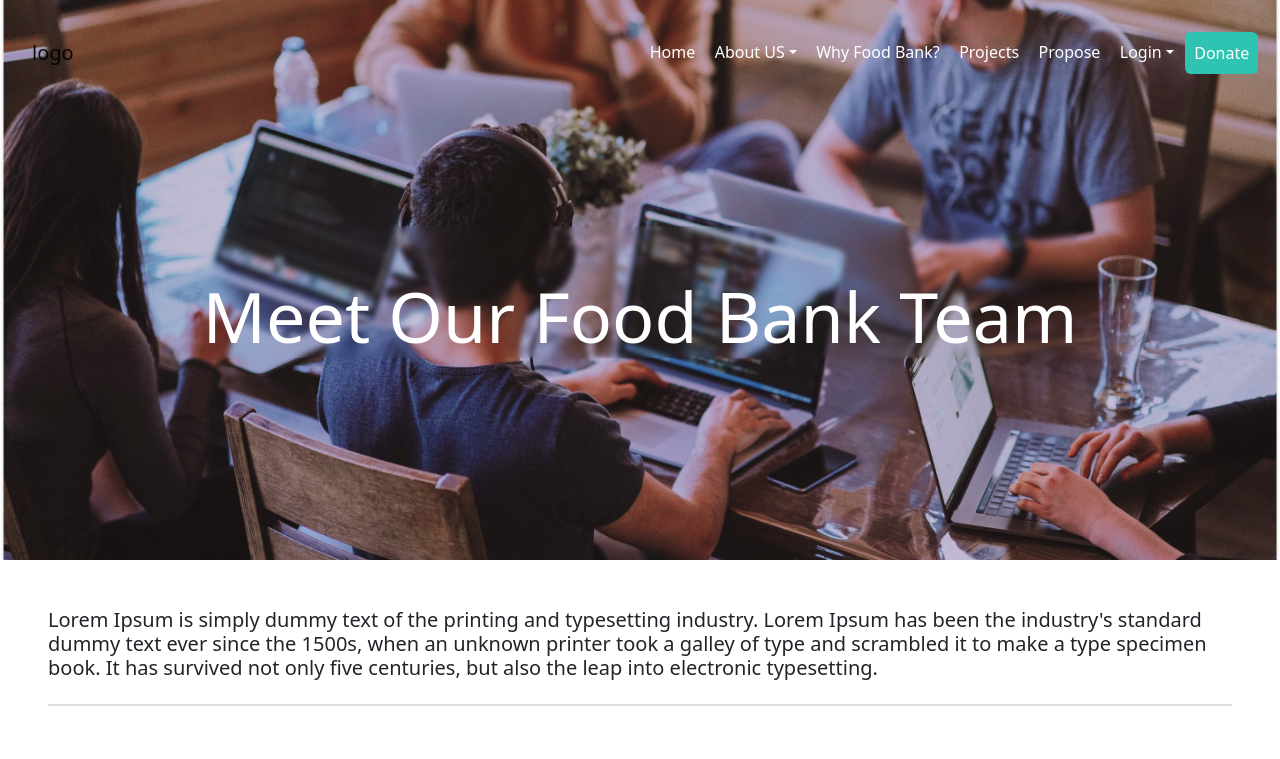
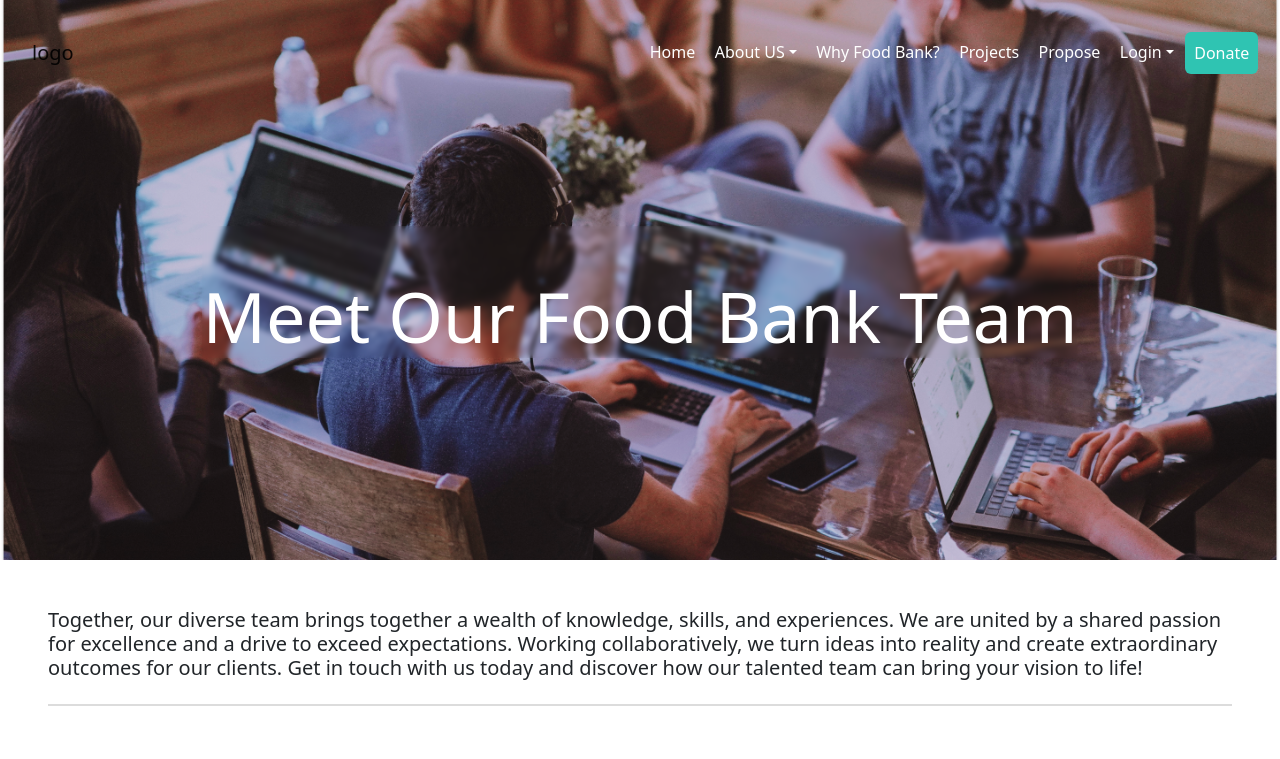
Before and after one commit to ingenious-it/food-bank, a React (Create React App) app in the folder client/: page /ourteam in a window 1280 px wide. Shown: the top 759 px of the page. Built offline with nearby package versions, Linux system fonts and the light colour scheme.

Commit message:
our team revisit

```diff
--- a/client/src/components/ourteam.jsx
+++ b/client/src/components/ourteam.jsx
@@ -21,11 +21,8 @@ const Team = () => {
         </div>
         <div className="textcontain d-flex ms-5 me-5 text-justify flex-direction-column">
           <h5 className="mt-5">
-            Lorem Ipsum is simply dummy text of the printing and typesetting
-            industry. Lorem Ipsum has been the industry's standard dummy text
-            ever since the 1500s, when an unknown printer took a galley of type
-            and scrambled it to make a type specimen book. It has survived not
-            only five centuries, but also the leap into electronic typesetting.
+          Together, our diverse team brings together a wealth of knowledge, skills, and experiences. We are united by a shared passion for excellence and a drive to exceed expectations. Working collaboratively, we turn ideas into reality and create extraordinary outcomes for our clients.
+          Get in touch with us today and discover how our talented team can bring your vision to life!
           </h5>
         </div>
         <hr className="hr1 d-flex ms-5 me-5 mb-5" />
```
